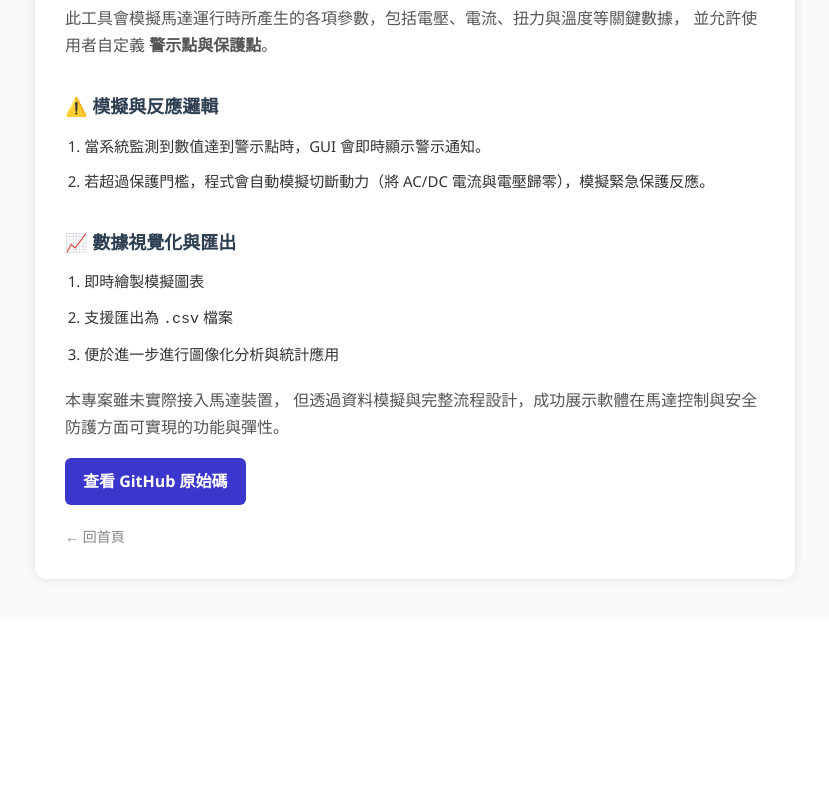
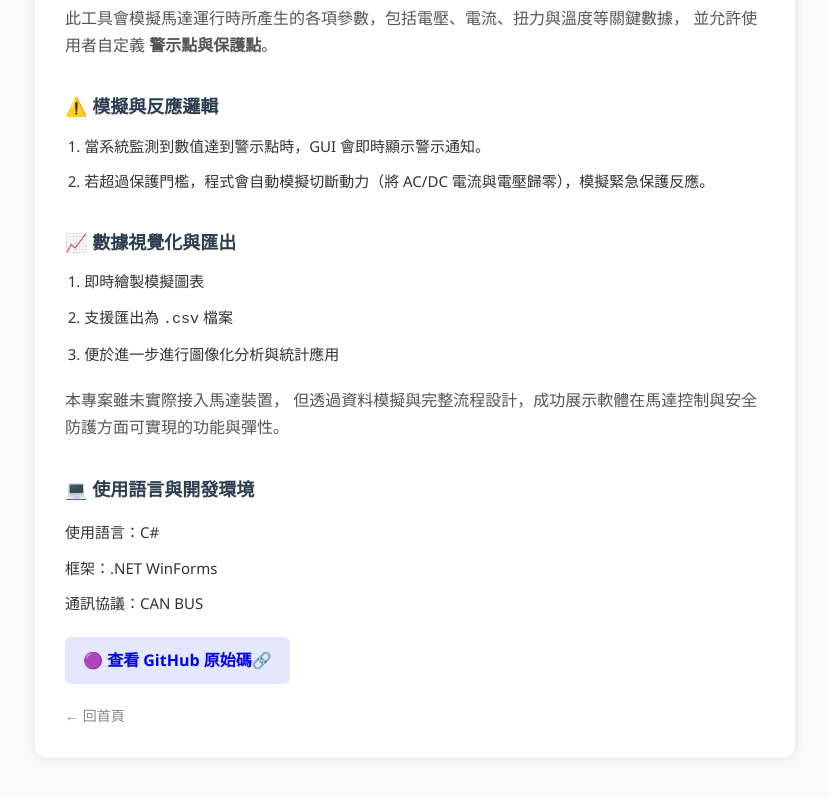
Before and after one commit to h44256/selfweb_frontend, a React (Vite) app: page /MotorGui in a window 1280 px wide. Shown: the part 799-1599 px from the top of the page, without its empty margins (225-1054 px from the left). Before the commit the page ends 1426 px from the top, so only its background shows below. Built offline with nearby package versions, Linux system fonts and the light colour scheme.

Commit message:
完成至上內容頁

```diff
--- a/src/css/projectdetail.module.css
+++ b/src/css/projectdetail.module.css
@@ -67,19 +67,29 @@
   font-size: 15px;
 }
 
-.button {
+
+.buttonGroup {
+  display: flex;
+  gap: 12px; /* 按鈕之間的間距 */
+  flex-wrap: wrap; /* 避免太長時超出邊界 */
+  margin-top: 16px;
+}
+
+.buttonGithub {
   display: inline-block;
-  background-color: #3b36cc;
-  color: white;
+  background-color: #e4e8ff;
+  color: 2a2f91;
   padding: 10px 18px;
   border-radius: 6px;
   text-decoration: none;
   font-weight: bold;
   transition: background-color 0.2s ease;
+  display: inline-block;
 }
 
-.button:hover {
-  background-color: #2a28a5;
+.buttonGithub:hover {
+  background-color: #d0d6ff; /* 稍深一點的 hover */
+  color: #1e2366;
 }
 
 .backLink {
@@ -93,3 +103,20 @@
 .backLink:hover {
   text-decoration: underline;
 }
+
+.buttonMega {
+  display: inline-block;
+  background-color: #d9272e; /* MEGA 紅 */
+  color: white;
+  padding: 10px 18px;
+  border: none;
+  border-radius: 6px;
+  text-decoration: none;
+  font-weight: bold;
+  transition: background-color 0.2s ease;
+  margin-left: 12px;
+}
+
+.buttonMega:hover {
+  background-color: #b02025; /* 深紅 hover */
+}
--- a/src/pages/BootLoader.jsx
+++ b/src/pages/BootLoader.jsx
@@ -17,7 +17,7 @@ function BootLoader() {
           <strong>
             CAN BUS 的 In-Application Programming (IAP) 韌體更新機制
           </strong>
-          ， 用以對電動機車三電系統（VCU、MCU、BMS）進行韌體燒錄與更新。
+          ，用以對電動機車三電系統（VCU、MCU、BMS）進行韌體燒錄與更新。
         </p>
 
         <p className={styles.description}>
@@ -68,13 +68,20 @@ function BootLoader() {
           本機制有效提升系統維護效率、穩定性與工程端便利性，是電動車三電韌體更新流程的重要升級。
         </p>
 
+        <h2 className={styles.subtitle}>💻 使用語言與開發環境</h2>
+        <ul className={styles.features}>
+          <li>使用語言：C#</li>
+          <li>框架：.NET WinForms</li>
+          <li>通訊協議：CAN BUS</li>
+        </ul>
+
         <a
-          href="https://github.com/yourname/bootloader"
+          href="https://mega.nz/folder/tLNSFaaD#bLZTZL1T-Z3rsyj2APIc_Q/folder/4DkmxbSQ"
           target="_blank"
           rel="noopener noreferrer"
-          className={styles.button}
+          className={styles.buttonMega}
         >
-          查看 GitHub 原始碼
+          查看BootLoader資訊
         </a>
         <Link to="/" className={styles.backLink}>
           ← 回首頁
--- a/src/pages/CloudToFirmwareControl.jsx
+++ b/src/pages/CloudToFirmwareControl.jsx
@@ -44,14 +44,22 @@ function CloudToFirmwareControl() {
           奠定電動機車後台韌體架構的穩定與可擴充基礎。
         </p>
 
+        <h2 className={styles.subtitle}>💻 使用語言與開發環境</h2>
+        <ul className={styles.features}>
+          <li>使用語言：C++</li>
+          <li>框架：QT</li>
+          <li>通訊協議：CAN BUS、Socket</li>
+        </ul>
+
         <a
-          href="https://github.com/placeholder"
+          href="https://mega.nz/folder/tLNSFaaD#bLZTZL1T-Z3rsyj2APIc_Q/folder/4DkmxbSQ"
           target="_blank"
           rel="noopener noreferrer"
-          className={styles.button}
+          className={styles.buttonMega}
         >
-          查看 GitHub 原始碼
+          查看CloudToFirmwareControl資訊
         </a>
+
         <Link to="/" className={styles.backLink}>
           ← 回首頁
         </Link>
--- a/src/pages/MotorGui.jsx
+++ b/src/pages/MotorGui.jsx
@@ -42,13 +42,20 @@ function MotorGui() {
           但透過資料模擬與完整流程設計，成功展示軟體在馬達控制與安全防護方面可實現的功能與彈性。
         </p>
 
+        <h2 className={styles.subtitle}>💻 使用語言與開發環境</h2>
+        <ul className={styles.features}>
+          <li>使用語言：C#</li>
+          <li>框架：.NET WinForms</li>
+          <li>通訊協議：CAN BUS</li>
+        </ul>
+
         <a
-          href="https://github.com/placeholder"
+          href="https://github.com/h44256/MotorGUI_sideProject"
           target="_blank"
           rel="noopener noreferrer"
-          className={styles.button}
+          className={styles.buttonGithub}
         >
-          查看 GitHub 原始碼
+          🟣 查看 GitHub 原始碼🔗
         </a>
         <Link to="/" className={styles.backLink}>
           ← 回首頁
--- a/src/pages/MotorTest.jsx
+++ b/src/pages/MotorTest.jsx
@@ -46,13 +46,20 @@ function MotorTest() {
           本系統可有效降低操作複雜度與人為誤差，並提升產線測試效率與品質控管精度。
         </p>
 
+        <h2 className={styles.subtitle}>💻 使用語言與開發環境</h2>
+        <ul className={styles.features}>
+          <li>使用語言：C++</li>
+          <li>框架：QT</li>
+          <li>通訊協議：CAN BUS</li>
+        </ul>
+
         <a
-          href="https://github.com/placeholder"
+          href="https://mega.nz/folder/tLNSFaaD#bLZTZL1T-Z3rsyj2APIc_Q/folder/BbkGmDhY"
           target="_blank"
           rel="noopener noreferrer"
-          className={styles.button}
+          className={styles.buttonMega}
         >
-          查看 GitHub 原始碼
+          查看MotorTest資訊
         </a>
         <Link to="/" className={styles.backLink}>
           ← 回首頁
--- a/src/pages/PersonalSite.jsx
+++ b/src/pages/PersonalSite.jsx
@@ -52,14 +52,25 @@ function PersonalSite() {
           <li>做為個人學習歷程與作品展示平台，未來也會持續擴充功能與內容。</li>
         </ol>
 
-        <a
-          href="https://github.com/placeholder"
-          target="_blank"
-          rel="noopener noreferrer"
-          className={styles.button}
-        >
-          查看 GitHub 原始碼
-        </a>
+        <div className={styles.buttonGroup}>
+          <a
+            href="https://github.com/placeholder-frontend"
+            target="_blank"
+            rel="noopener noreferrer"
+            className={styles.buttonGithub}
+          >
+            🔵 查看前端 GitHub 原始碼🔗
+          </a>
+          <a
+            href="https://github.com/placeholder-backend"
+            target="_blank"
+            rel="noopener noreferrer"
+            className={styles.buttonGithub}
+          >
+            🟣 查看後端 GitHub 原始碼🔗
+          </a>
+        </div>
+
         <Link to="/" className={styles.backLink}>
           ← 回首頁
         </Link>
--- a/src/pages/StockSpider.jsx
+++ b/src/pages/StockSpider.jsx
@@ -39,13 +39,18 @@ function StockSpider() {
           <li>或重新啟動機器學習應用開發</li>
         </ol>
 
+        <h2 className={styles.subtitle}>💻 使用語言與開發環境</h2>
+        <ul className={styles.features}>
+          <li>使用語言：python</li>
+        </ul>
+
         <a
-          href="https://github.com/placeholder"
+          href="https://github.com/h44256/CrawlerStock"
           target="_blank"
           rel="noopener noreferrer"
-          className={styles.button}
+          className={styles.buttonGithub}
         >
-          查看 GitHub 原始碼
+          🟣 查看 GitHub 原始碼🔗
         </a>
         <Link to="/" className={styles.backLink}>
           ← 回首頁
```
